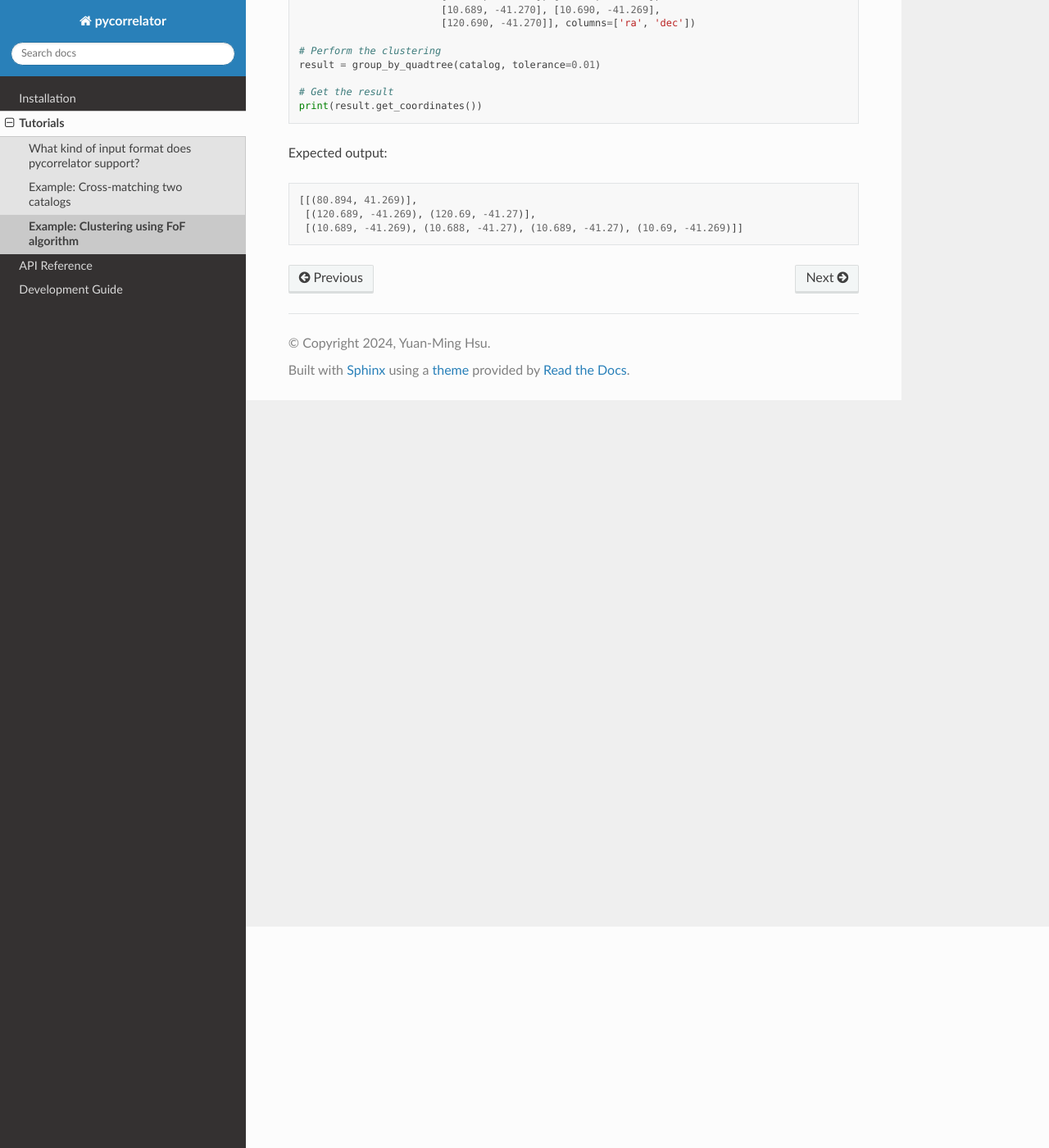
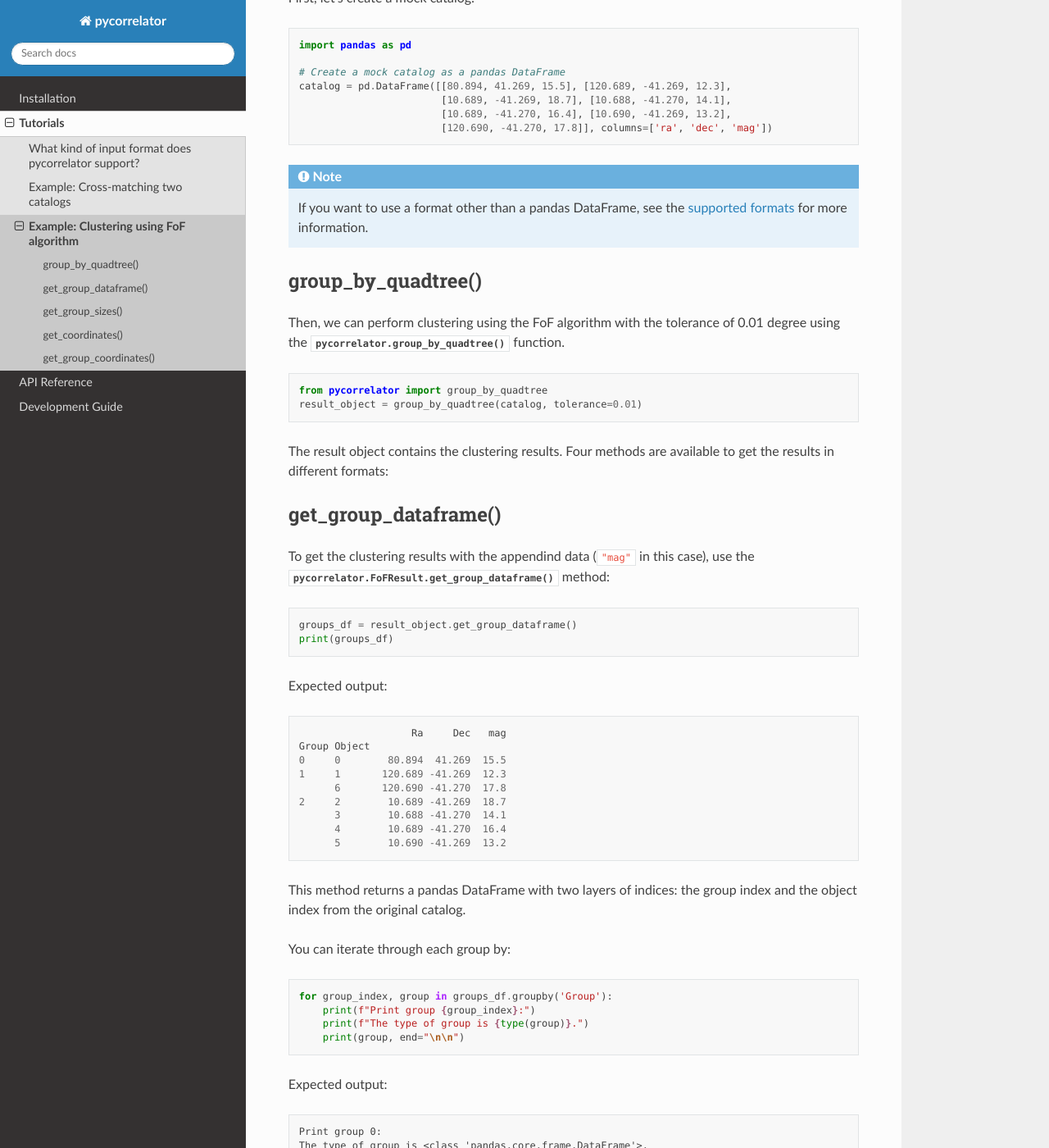
Before and after one commit to technic960183/pycorrelator, a Sphinx documentation site: the page built from docs/source/tutorial/fof.rst, in a window 1280 px wide and 1400 px high, scrolled down 270 px. Shown: the whole window at 82% size. Built offline with Sphinx 7.4.7 and the Read the Docs theme 2.0.0, drawn with Linux system fonts in a browser that asks for light colours; some of the changed text lies outside the part shown.

Commit message:
Finish writing the FoF tutorial.

```diff
--- a/docs/source/tutorial/fof.rst
+++ b/docs/source/tutorial/fof.rst
@@ -1,25 +1,159 @@
 Example: Clustering using FoF algorithm
 =======================================
+
+A friend of friends (FoF) algorithm is useful when you want to find groups of objects that are close
+to each other forming clusters. Here is an example of how to perform clustering using the **pycorrelator** package.
+
+First, let's create a mock catalog:
 
 .. code-block:: python
 
     import pandas as pd
+
+    # Create a mock catalog as a pandas DataFrame
+    catalog = pd.DataFrame([[80.894, 41.269, 15.5], [120.689, -41.269, 12.3],
+                            [10.689, -41.269, 18.7], [10.688, -41.270, 14.1],
+                            [10.689, -41.270, 16.4], [10.690, -41.269, 13.2],
+                            [120.690, -41.270, 17.8]], columns=['ra', 'dec', 'mag'])
+
+.. note::
+    If you want to use a format other than a pandas DataFrame,
+    see the :doc:`supported formats <input_validation>` for more information.
+
+group_by_quadtree()
+-------------------
+
+Then, we can perform clustering using the FoF algorithm with the tolerance of 0.01 degree using the
+:func:`pycorrelator.group_by_quadtree` function.
+
+.. code-block:: python
+
     from pycorrelator import group_by_quadtree
+    result_object = group_by_quadtree(catalog, tolerance=0.01)
 
-    # Create a mock catalog
-    catalog = pd.DataFrame([[80.894, 41.269], [120.689, -41.269],
-                            [10.689, -41.269], [10.688, -41.270],
-                            [10.689, -41.270], [10.690, -41.269],
-                            [120.690, -41.270]], columns=['ra', 'dec'])
+The result object contains the clustering results. Four methods are available to get the results in different formats:
 
-    # Perform the clustering
-    result = group_by_quadtree(catalog, tolerance=0.01)
+get_group_dataframe()
+---------------------
 
-    # Get the result
-    print(result.get_coordinates())
+To get the clustering results with the appendind data (``"mag"`` in this case), use the
+:func:`pycorrelator.FoFResult.get_group_dataframe` method:
+
+.. code-block:: python
+
+    groups_df = result_object.get_group_dataframe()
+    print(groups_df)
+
+Expected output::
+
+                       Ra     Dec   mag
+    Group Object
+    0     0        80.894  41.269  15.5
+    1     1       120.689 -41.269  12.3
+          6       120.690 -41.270  17.8
+    2     2        10.689 -41.269  18.7
+          3        10.688 -41.270  14.1
+          4        10.689 -41.270  16.4
+          5        10.690 -41.269  13.2
+
+This method returns a pandas DataFrame with two layers of indices: the group index and the object index from the original catalog.
+
+You can iterate through each group by:
+
+.. code-block:: python
+
+    for group_index, group in groups_df.groupby('Group'):
+        print(f"Print group {group_index}:")
+        print(f"The type of group is {type(group)}.")
+        print(group, end="\n\n")
+
+Expected output::
+
+    Print group 0:
+    The type of group is <class 'pandas.core.frame.DataFrame'>.
+                      Ra     Dec   mag
+    Group Object
+    0     0       80.894  41.269  15.5
+
+    Print group 1:
+    The type of group is <class 'pandas.core.frame.DataFrame'>.
+                       Ra     Dec   mag
+    Group Object
+    1     1       120.689 -41.269  12.3
+          6       120.690 -41.270  17.8
+
+    Print group 2:
+    The type of group is <class 'pandas.core.frame.DataFrame'>.
+                      Ra     Dec   mag
+    Group Object
+    2     2       10.689 -41.269  18.7
+          3       10.688 -41.270  14.1
+          4       10.689 -41.270  16.4
+          5       10.690 -41.269  13.2
+
+Each group is also a pandas DataFrame.
+
+.. note::
+    The iterater from ``groupby()`` is extremely slow for large datasets. The current solution is to flatten the
+    DataFrame into a single layer of index and manupulate the index directly, or even turn the DataFrame into a numpy array.
+
+If you want DataFrame with a single layer of index and the size of each group as a column, you can use the following code:
+
+.. code-block:: python
+
+    groups_df['group_size'] = groups_df.groupby(level='Group')['Ra'].transform('size')
+    groups_df.reset_index(level='Group', inplace=True)
+    print(groups_df)
+
+Expected output::
+
+            Group       Ra     Dec   mag  group_size
+    Object
+    0           0   80.894  41.269  15.5           1
+    1           1  120.689 -41.269  12.3           2
+    6           1  120.690 -41.270  17.8           2
+    2           2   10.689 -41.269  18.7           4
+    3           2   10.688 -41.270  14.1           4
+    4           2   10.689 -41.270  16.4           4
+    5           2   10.690 -41.269  13.2           4
+
+get_group_sizes()
+-----------------
+
+To get the size of each group in the order of the group index, use the :func:`pycorrelator.FoFResult.get_group_sizes` method:
+
+.. code-block:: python
+
+    print(result_object.get_group_sizes())
+
+Expected output::
+
+    [1, 2, 4]
+
+get_coordinates()
+-----------------
+
+To get the coordinates of the objects in each group, use the :func:`pycorrelator.FoFResult.get_coordinates` method:
+
+.. code-block:: python
+
+    print(result_object.get_coordinates())
 
 Expected output::
 
     [[(80.894, 41.269)],
      [(120.689, -41.269), (120.69, -41.27)],
      [(10.689, -41.269), (10.688, -41.27), (10.689, -41.27), (10.69, -41.269)]]
+
+get_group_coordinates()
+-----------------------
+
+To get the center coordinates of each group, use the :func:`pycorrelator.FoFResult.get_group_coordinates` method:
+
+.. code-block:: python
+
+    print(result_object.get_group_coordinates())
+
+Expected output::
+
+    [(80.894, 41.269), (120.6895, -41.2695), (10.689 , -41.2695)]
--- a/docs/source/tutorial/xmatch.rst
+++ b/docs/source/tutorial/xmatch.rst
@@ -10,7 +10,7 @@ First, let's create two mock catalogs A and B:
 
     import numpy as np
 
-    # Create two mock catalogs
+    # Create two mock catalogs as numpy arrays
     catalogA = np.array([[80.894, 41.269], [120.689, -41.269], [10.689, -41.269]])
     catalogB = np.array([[10.688, -41.270], [10.689, -41.270], [10.690, -41.269], [120.690, -41.270]])
 
```
Also changed, not shown: docs/source/tutorial/index.rst (line endings or trailing spaces), 1 other file.
